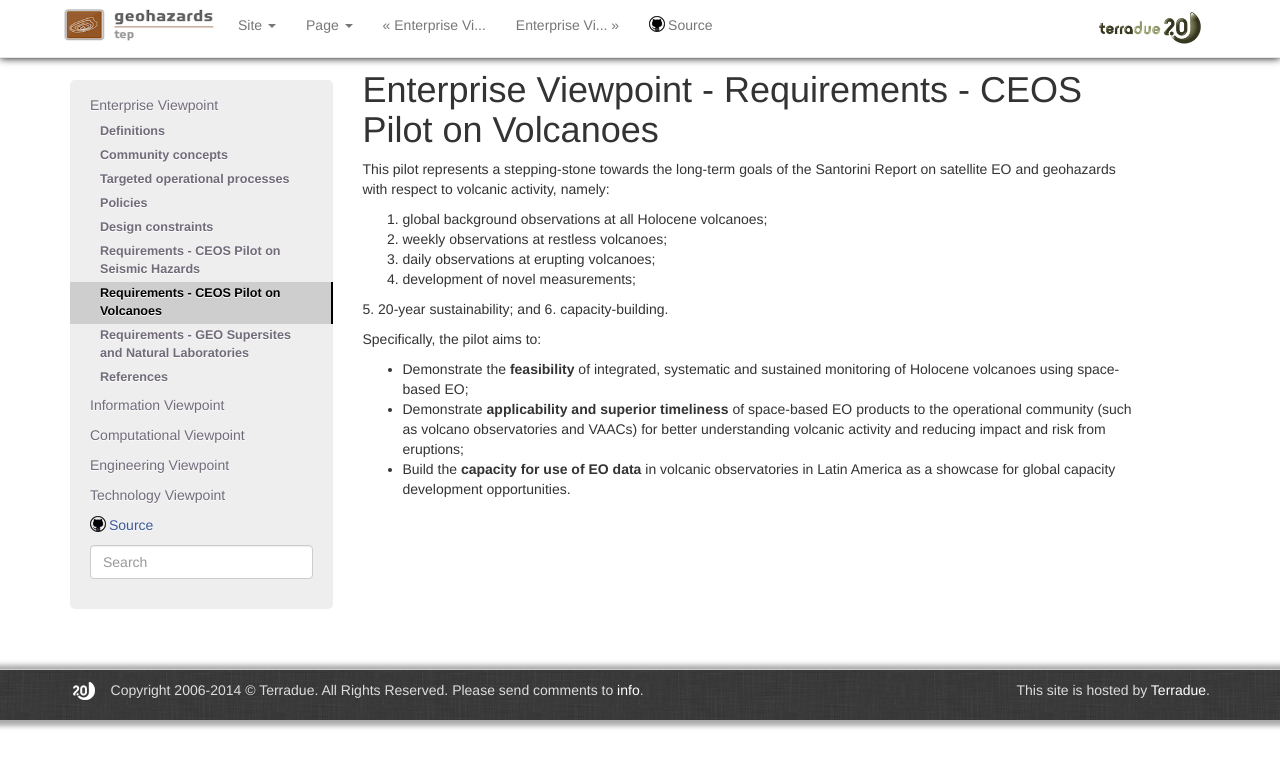
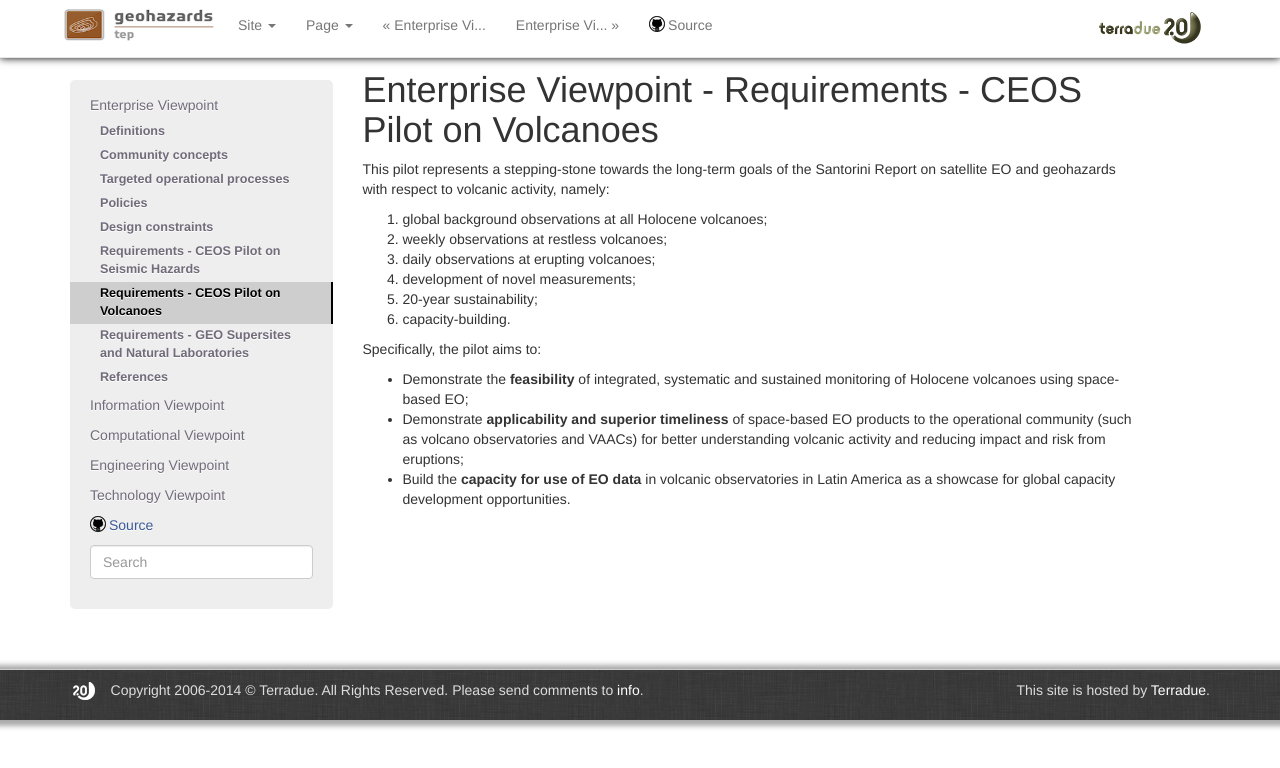
Before and after one commit to Terradue/doc-tep-geohazards-arch, a Sphinx documentation site: the page built from source/enterprise/reqs-volcanoes.rst, in a window 1280 px wide. Shown: the top 768 px of the page. Built offline with Sphinx 7.4.7, drawn with Linux system fonts in a browser that asks for light colours; pages that are not in the unit, such as notebooks, are missing from menus.

Commit message:
Fixed typo

```diff
--- a/source/enterprise/reqs-volcanoes.rst
+++ b/source/enterprise/reqs-volcanoes.rst
@@ -8,7 +8,7 @@ This pilot represents a stepping-stone towards the long-term goals of the Santor
 3. daily observations at erupting volcanoes;
 4. development of novel measurements;
 5. 20-year sustainability;
-and 6. capacity-building.
+6. capacity-building.
 
 Specifically, the pilot aims to:
 
```
